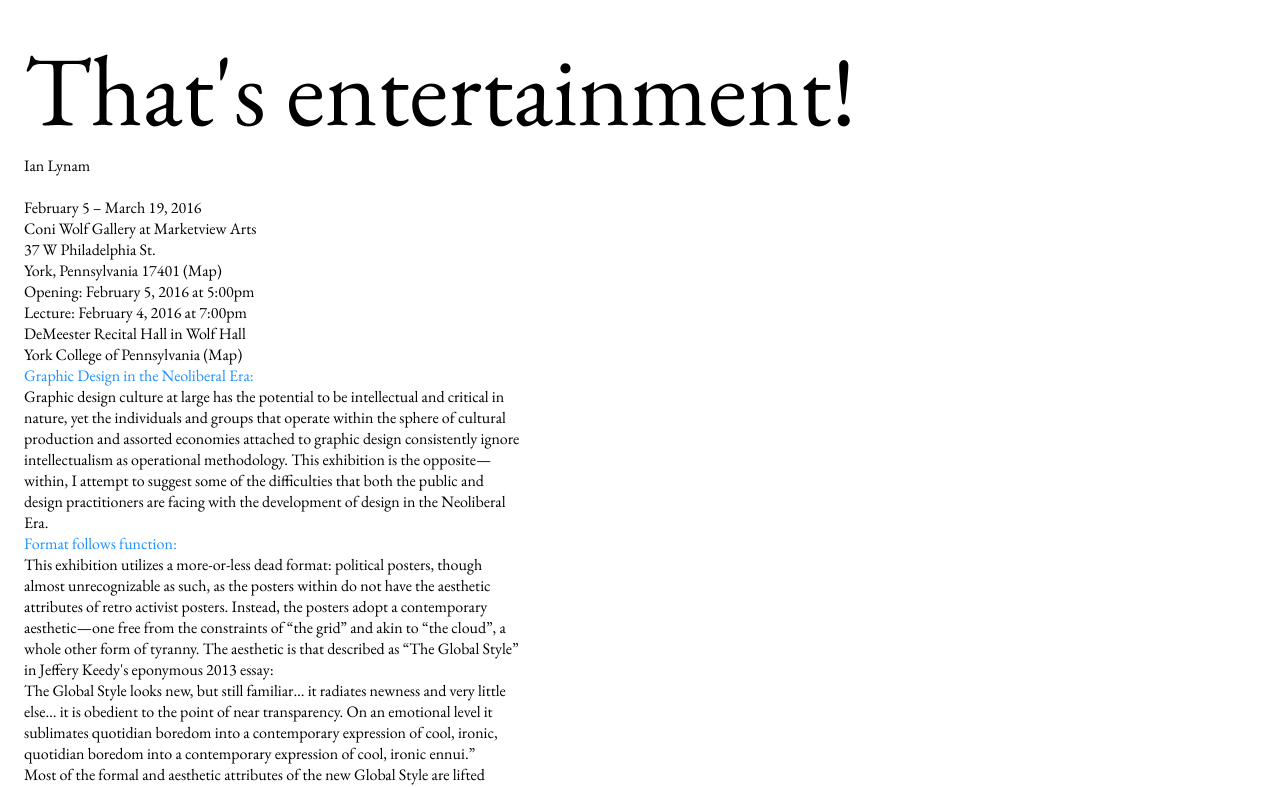
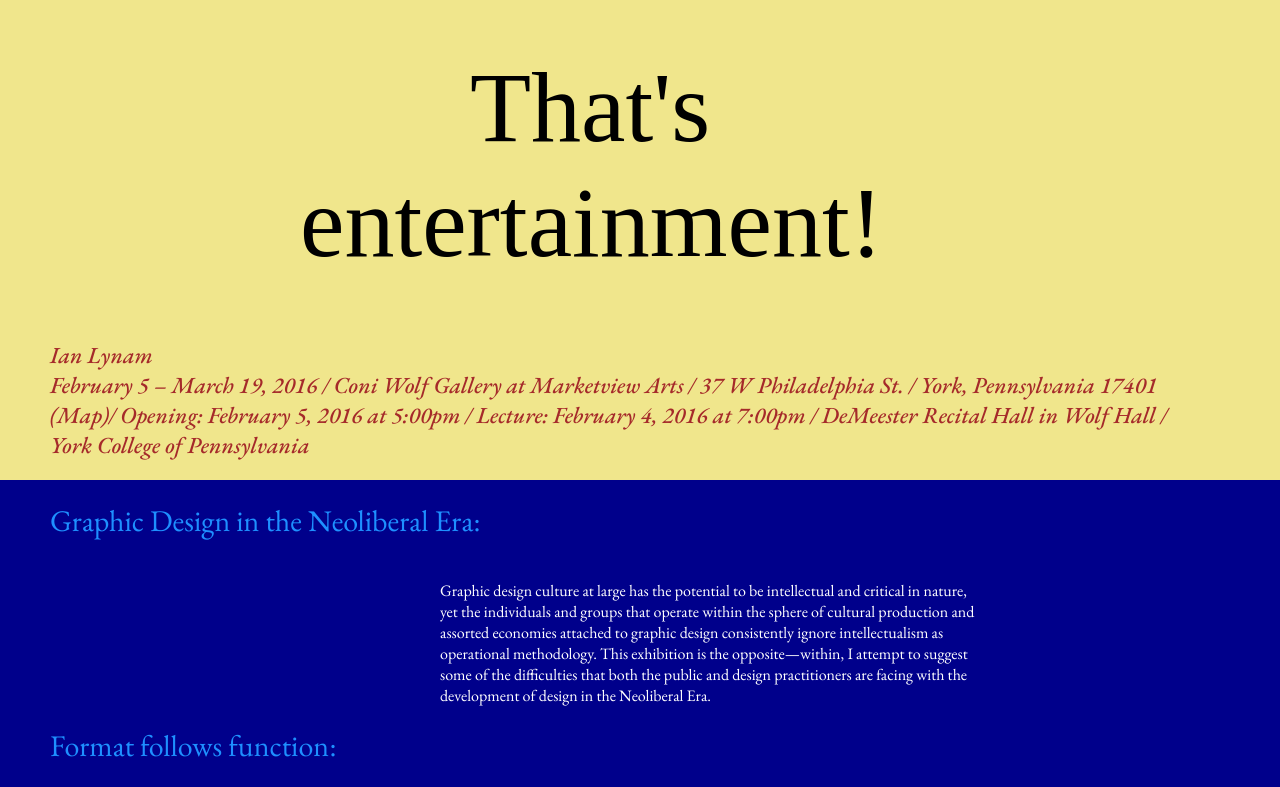
Before and after one commit to yuting-zhuang/manuscript, a plain HTML site: page index.html in a window 1280 px wide. Shown: the top 787 px of the page. Drawn offline with nearby package versions, Linux system fonts and the light colour scheme; a web font is replaced by a local one.

Commit message:
Update- added CSS style

```diff
--- a/index.html
+++ b/index.html
@@ -3,24 +3,23 @@
     <head>
         <title>Manuscript</title>
         <link href="reset.css" rel="stylesheet">
+        <link href="style.css" rel="stylesheet">
+
         <link rel="preconnect" href="https://fonts.googleapis.com">
         <link rel="preconnect" href="https://fonts.gstatic.com" crossorigin>
         <link href="https://fonts.googleapis.com/css2?family=EB+Garamond:ital,wght@0,400..800;1,400..800&display=swap" rel="stylesheet">
-        <link href="style.css" rel="stylesheet">
+
+        <link rel="preconnect" href="https://fonts.googleapis.com">
+        <link rel="preconnect" href="https://fonts.gstatic.com" crossorigin>
+        <link href="https://fonts.googleapis.com/css2?family=Bungee+Tint&display=swap" rel="stylesheet">
     </head>
     <body>
         <header>
             <h1>That's entertainment!</h1>
-            <p>Ian Lynam</p>
+            <p class="location">Ian Lynam
+                <br> February 5 – March 19, 2016 / Coni Wolf Gallery at Marketview Arts / 37 W Philadelphia St. / York, Pennsylvania 17401 (Map)/ Opening: February 5, 2016 at 5:00pm / Lecture: February 4, 2016 at 7:00pm / DeMeester Recital Hall in Wolf Hall / York College of Pennsylvania</p>
         </header>
-        <p><br>February 5 – March 19, 2016
-            <br>Coni Wolf Gallery at Marketview Arts
-            <br>37 W Philadelphia St.
-            <br>York, Pennsylvania 17401 (Map)
-            <br>Opening: February 5, 2016 at 5:00pm
-            <br>Lecture: February 4, 2016 at 7:00pm
-            <br>DeMeester Recital Hall in Wolf Hall
-            <br>York College of Pennsylvania (Map)</p>
+        <div class="page">
             <h2>Graphic Design in the Neoliberal Era:</h2>
             <p>Graphic design culture at large has the potential to be intellectual and critical in nature, yet the individuals and groups that operate within the sphere of cultural production and assorted economies attached to graphic design consistently ignore intellectualism as operational methodology. This exhibition is the opposite—within, I attempt to suggest some of the difficulties that both the public and design practitioners are facing with the development of design in the Neoliberal Era.</p>
             <h2>Format follows function:</h2>
@@ -42,6 +41,6 @@
             <p>The posters in this exhibition—printed in 2 spot colors on A3-size paper using Risograph printing (a form of on-demand printing that is highly fetishized amongst graphic designers today for its mimicry of coarse resolution offset printing and extremely low cost of production) explore these ideas as much as many of the other constituent parts of the contemporary culture of graphic design.</p>
             <h2>Reading response</h2>
             <p>When I first clicked on this article, the most striking thing was its visual direction. Combined with the title “That's entertainment”, I thought it was an article about interesting typography. But after I read it through, I found that the author actually used unconventional typography and colors to criticize and satirize the creative freedom restricted by the market.</p>
-            <p>To be honest, I couldn't tell the difference between "Global style" and "International style" at first because they both looked modern and minimalistic. But the biggest difference is that "international style" is grid-based design, aimed to transcend cultural barriers. "Global style" does not strictly follow the principles of grid-based design. It uses flexible layouts influenced by digital media, and prioritizes visual appeal and cross-platform adaptability.</p>
+            <p>To be honest, I couldn't tell the difference between "Global style" and "International style" at first because they both looked modern and minimalistic. But the biggest difference is that "international style" is grid-based design, aimed to transcend cultural barriers. "Global style" does not strictly follow the principles of grid-based design. It uses flexible layouts influenced by digital media, and prioritizes visual appeal and cross-platform adaptability.</p></div>
         </body>
 </html>
--- a/style.css
+++ b/style.css
@@ -1,19 +1,51 @@
+h1{
+	font-family: "Bungee Tint";
+	font-size: 100px;
+
+	text-align: center;
+
+ 	padding-top: 50px;
+	padding-left: 300px;
+	padding-right: 400px;
+
+}
+
+.location{
+	max-width: 200ch;
+	padding-top: 20px;
+	padding-bottom: 20px;
+	margin-left: 50px;
+	font-size: 23px;
+	color: brown;
+	font-style: italic;
+	font-weight: 500;
+
+}
+
+h2{
+	padding-top: 20px;
+	padding-left: 50px;
+	color:dodgerblue;
+	font-size:  30px;
+}
+
+
 body{
 	font-family: "EB Garamond", serif;
 	font: size 24px;
-	padding: 24px;
+
+	background-color: khaki;
+}
+p{
+	color: white;
+	max-width: 70ch;
+
+	margin-top: 40px;
+	margin-left: 440px;
+	margin-right: 100px;
 }
 
-h1{
-	font-size: 100px;
+.page{background-color: darkblue;
+      padding-top: 1px;
+
 }
-
-
-h2{
-	color:dodgerblue;
-	font: size 75px;
-}
-
-p{
-	max-width: 65ch;
-}
```
